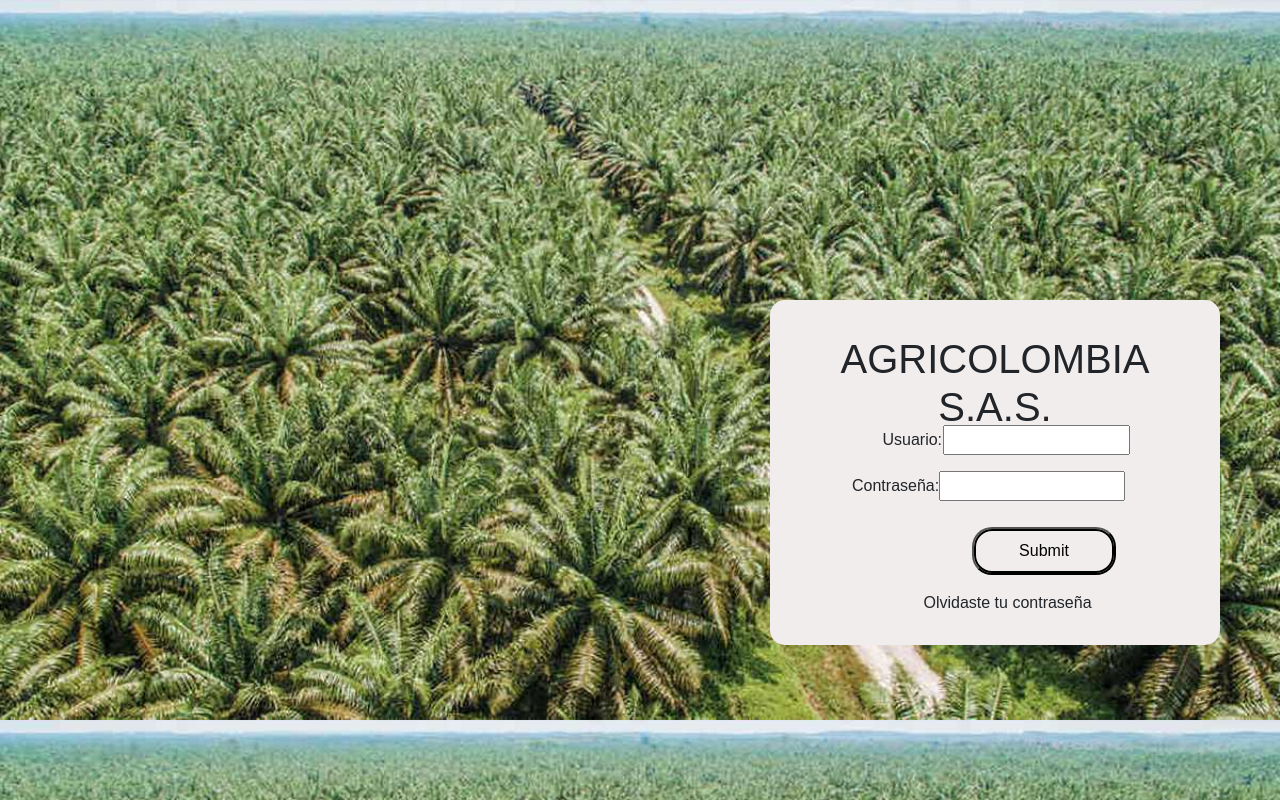
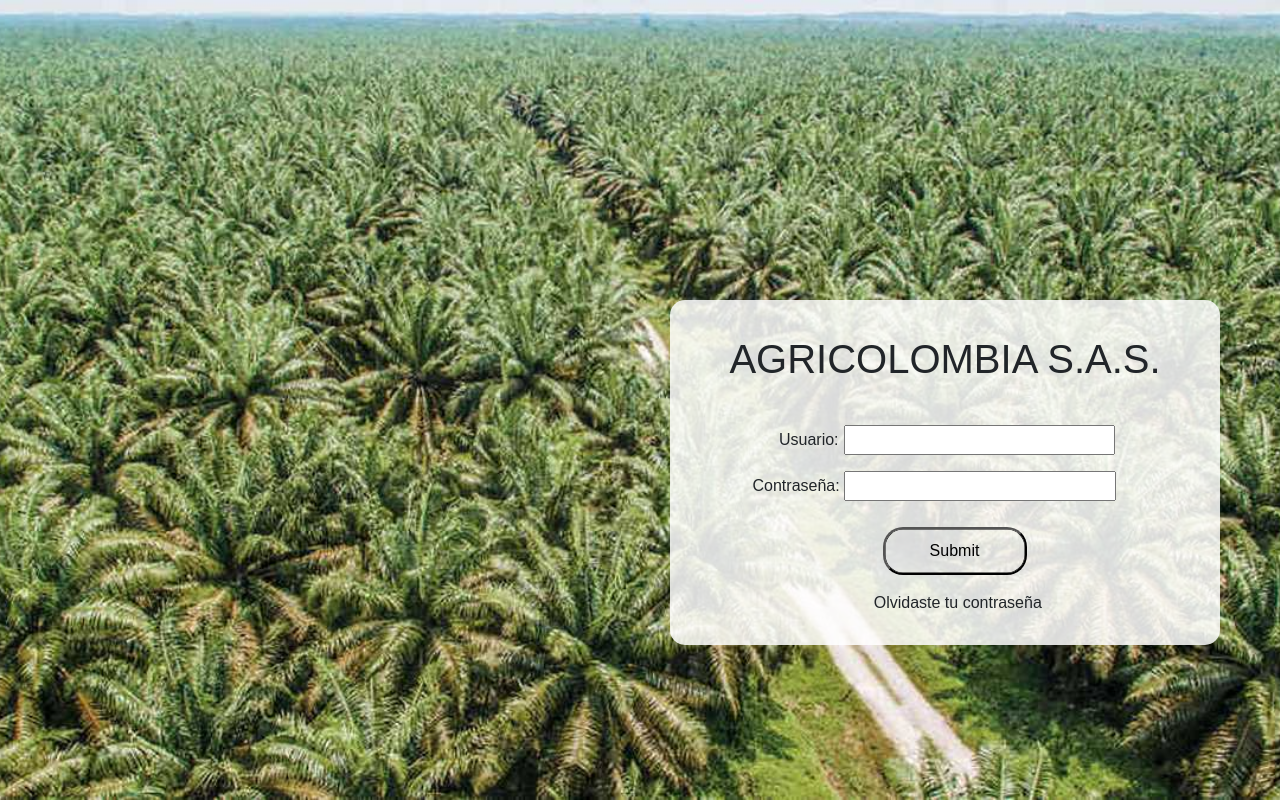
Before and after one commit to monkum/sistema-cultivo, a React app: page / in a window 1280 px wide. Built offline with nearby package versions, Linux system fonts and the light colour scheme.

Commit message:
listo el home!

```diff
--- a/package.json
+++ b/package.json
@@ -25,7 +25,6 @@
     "react": "^17.0.2",
     "react-dom": "^17.0.2",
     "webpack": "^5.50.0",
-    "webpack-cli": "^4.8.0",
     "webpack-dev-server": "^4.0.0"
   },
   "devDependencies": {
@@ -33,6 +32,7 @@
     "mini-css-extract-plugin": "^2.4.5",
     "sass": "^1.43.5",
     "sass-loader": "^12.1.0",
-    "style-loader": "^3.3.1"
+    "style-loader": "^3.3.1",
+    "webpack-cli": "^4.9.1"
   }
 }
--- a/public/index.html
+++ b/public/index.html
@@ -1,5 +1,5 @@
 <!DOCTYPE html>
-<html lang="en">
+<html lang="es">
 <head>
 	<meta charset="UTF-8">
 	<meta http-equiv="X-UA-Compatible" content="IE=edge">
--- a/src/containers/Home.jsx
+++ b/src/containers/Home.jsx
@@ -1,9 +1,12 @@
 import React from "react";
 import "../styles/Home.css";
+import fondo from "../styles/cultivo.jpg"
 
 
 const Home = () => {
     return (
+        <div className="contenedor">
+            <img src={fondo} alt="" />
             <div id="contenedor">
                 <div className="titulo">
                     <h1>AGRICOLOMBIA S.A.S.</h1>
@@ -16,14 +19,14 @@
                                     <p>
                                         <label htmlFor="user" className="user" /> Usuario:
                                         <input type="text" id="usuario" name="usuario" maxLength={50} />
-                                </p><p>
-                                </p></li>
+                                    </p>
+                                </li>
                                 <li className="filas">
                                     <p>
                                         <label htmlFor="contrasena" />Contraseña:
                                         <input type="password" name="password" id="password" />
-                                </p><p>
-                                </p></li>
+                                    </p>
+                                </li>
                                 <li className="filas">
                                     <p>
                                         <input type="submit" defaultValue="Ingresar" className="ingresar" />
@@ -37,6 +40,7 @@
                     </div>
                 </div>
             </div>
+        </div>
     );
 }
 
--- a/src/styles/Home.css
+++ b/src/styles/Home.css
@@ -2,16 +2,26 @@
     margin: 0;
     font-family: 'Quicksand', sans-serif;
     background-color: #ffdd90;
-    background-image: url("cultivo.jpg");
-    background-size: cover;
+    /* background-image: url("cultivo.jpg");
+    background-size: cover; */
+}
+img{
+    height: auto;
+    left: 50%;
+    top: 50%;
+    transform: translateX(-50%) translateY(-50%);
+    min-height: 100%;
+    min-width: 100%;
+    position: fixed;
+    width: auto;
 }
 #contenedor{
     align-items: center;
-    width: 450px;
+    width: 550px;
     margin: 0 auto;
     overflow: hidden;
     position: absolute;
-    background-color: #F1EDED;
+    background-color: #ffffffd9;
     top: 300px;
     right: 60px;
     padding: 30px 50px;
@@ -24,22 +34,24 @@
     height: 80px;
     margin-bottom: 10px;
     margin-top: 5px;
+    font-size: 40px;
 }
 .filas{
     list-style: none;
 }
 #usuario{
-    margin-left: 1.458px;
-    width: 58.5%;
+    margin-left: 5px;
+    width: 65%;
 }
 .user{
-    margin-left: 26px;
+    margin-left: 22px;
 }
 #password{
-    width: 58.5%;
+    margin-left: 4.5px;
+    width: 65%;
 }
-form{
-    margin: 0;
+.login-form{
+    margin-left: 0.5px;
     padding: 0;
     align-items: center;
 }
@@ -51,7 +63,7 @@
     margin-left: 25px;
 }
 .ingresar{
-    box-shadow: 0 0 0 2px #000 inset;
+    box-shadow: 0 0 0 0.5px #000 inset;
     color: #000;
     width: 144px;
     margin-top: 10px !important;
@@ -59,8 +71,40 @@
     padding: 10px 20px;
     cursor: pointer;
     background-color: transparent;
-    margin-left: 120px;
+    margin-left: 130px;
 }
-.titulo{
-    font-size: 30px;
+
+@media (max-width: 1124px){
+    img{
+        display: none;
+    }
+    .contenedor{
+        width: 100%;
+        position: unset;
+    }
+    #contenedor{
+        left: 25px;
+        right: 50px;
+        background-color: #F1EDED;
+    }
+    body{
+        background-color:white;
+    }
 }
+@media (max-width: 820px){
+    img{
+        display: none;
+    }
+    .contenedor{
+        width: 100%;
+        position: unset;
+    }
+    #contenedor{
+        left: 5px;
+        right: 50px;
+        background-color: #F1EDED;
+    }
+    body{
+        background-color:white;
+    }
+}
```
Also changed, not shown: 1 other file (tests, documents, lock files or other folders). Lines whose indentation alone changed are shown as unchanged.
